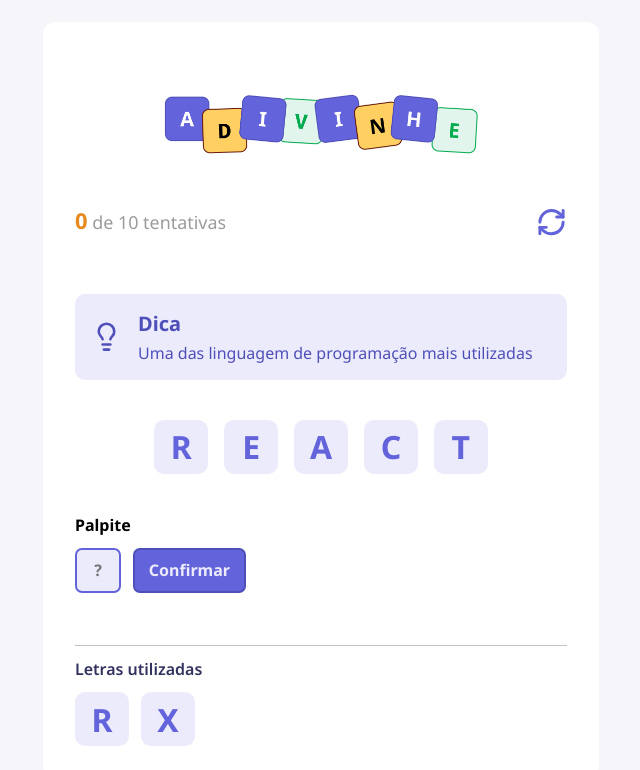
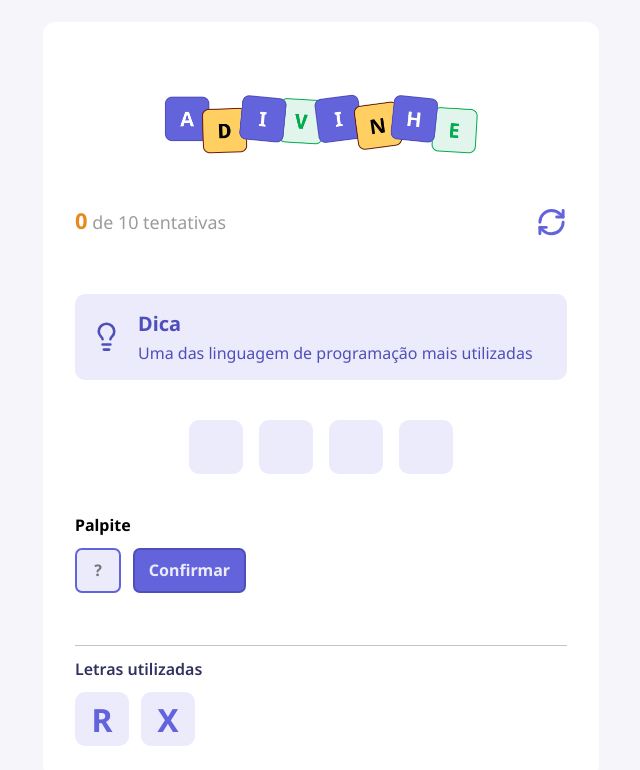
Before and after one commit to AlissonFA/adivinhe, a React (Vite) app: page / in a window 1280 px wide. Shown: the top 770 px of the page, without its empty margins (319-959 px from the left). Built offline with nearby package versions, Linux system fonts and the light colour scheme.

Commit message:
feat: exibindo a letra da palavra

```diff
--- a/src/App.tsx
+++ b/src/App.tsx
@@ -33,6 +33,10 @@
     startGame()
   }, [])
 
+  if(!challenge) {
+    return
+  }
+
   return (
     <div className={styles.container}>
       <main>
@@ -42,11 +46,11 @@
 
 
           <div className={styles.word}>
-            <Letter value="R" />
-            <Letter value="E" />
-            <Letter value="A" />
-            <Letter value="C" />
-            <Letter value="T" />
+            {
+              challenge.word.split("").map(() => (
+                <Letter value="" />
+              ))
+            }
           </div>
 
           <h4>Palpite</h4>
```
